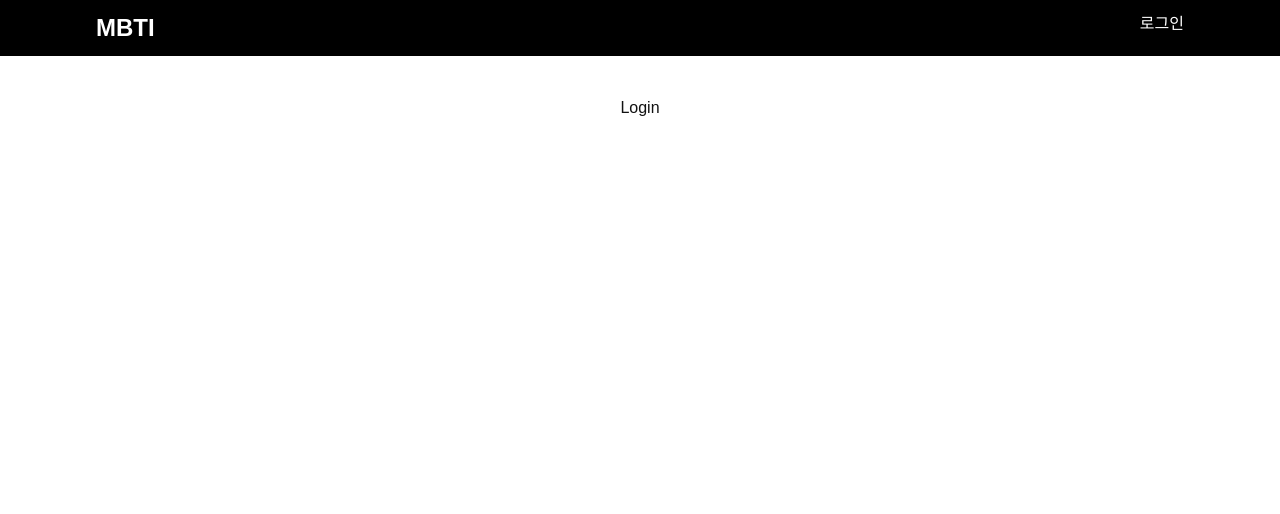
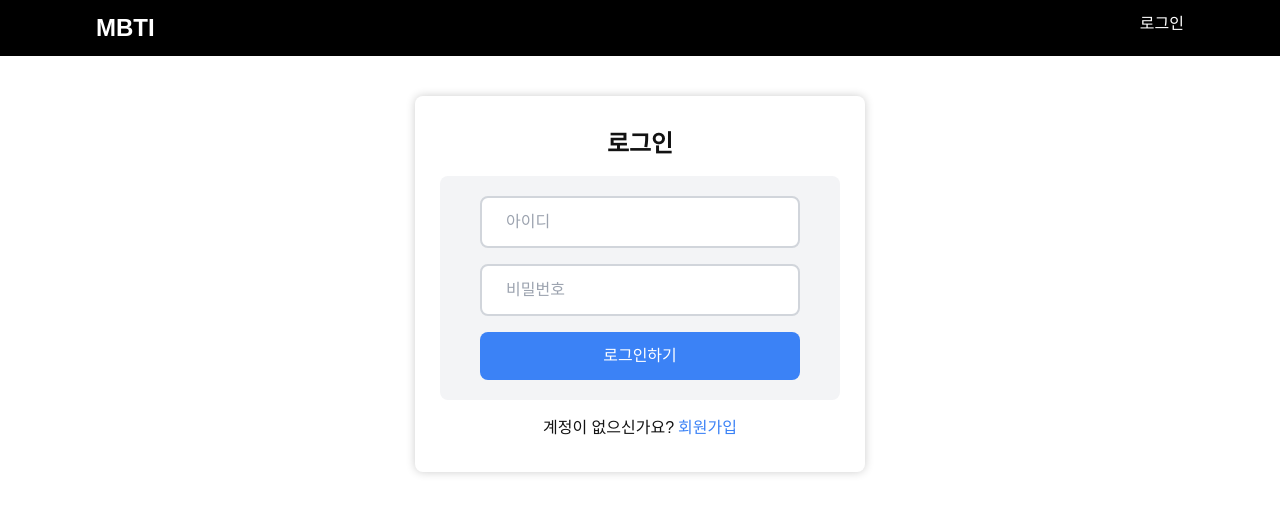
Before and after one commit to parkminjo/react-mbti-test, a React (Vite) app: page /login in a window 1280 px wide. Shown: the top 514 px of the page. Built offline with nearby package versions, Linux system fonts and the light colour scheme; a web font is replaced by a local one.

Commit message:
design: 로그인 페이지 UI 완료

```diff
--- /dev/null
+++ b/src/components/features/Login&Signup/AuthForm.jsx
@@ -0,0 +1,36 @@
+import { Link } from "react-router-dom";
+
+const AuthForm = () => {
+  /** UI */
+  return (
+    <div className={containerStyle}>
+      <h1 className="text-2xl font-semibold text-center">로그인</h1>
+      <form className={formStyle}>
+        <input type="text" placeholder="아이디" className={inputStyle} />
+        <input type="text" placeholder="비밀번호" className={inputStyle} />
+        <button className={buttonStyle}>로그인하기</button>
+      </form>
+      <div className="flex gap-1">
+        <span>계정이 없으신가요?</span>
+        <Link to={"/signup"} className="text-blue-500">
+          회원가입
+        </Link>
+      </div>
+    </div>
+  );
+};
+
+export default AuthForm;
+
+/** Tailwind Style */
+const containerStyle =
+  "flex flex-col items-center w-[450px] py-8 gap-4 rounded-lg shadow-[0_0px_10px_rgba(0,0,0,0.2)]";
+
+const formStyle =
+  "flex flex-col items-center gap-4 w-[400px] bg-gray-100 rounded-lg p-5";
+
+const inputStyle =
+  "w-[320px] h-[40px] p-6 rounded-lg border-2 border-solid border-gray-300";
+
+const buttonStyle =
+  "w-[320px] p-4 rounded-lg leading-none bg-blue-500 text-white";
--- a/src/pages/Login.jsx
+++ b/src/pages/Login.jsx
@@ -1,5 +1,7 @@
+import AuthForm from "../components/features/Login&Signup/AuthForm";
+
 const Login = () => {
-  return <div>Login</div>;
+  return <AuthForm />;
 };
 
 export default Login;
```
